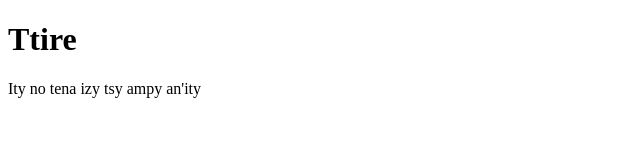
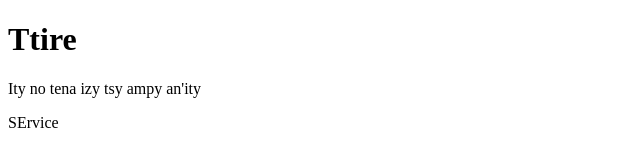
Before and after one commit to Herilanto003/test_depot_distant, a plain HTML site: page index.html in a window 1280 px wide. Shown: the full height of the page, 0-640 px from the left. Drawn offline with Linux system fonts and the light colour scheme.

Commit message:
creation service

```diff
--- a/index.html
+++ b/index.html
@@ -8,5 +8,6 @@
   <body>
     <h1>Ttire</h1>
     <p>Ity no tena izy tsy ampy an'ity</p>
+    <p>SErvice</p>
   </body>
 </html>
```
